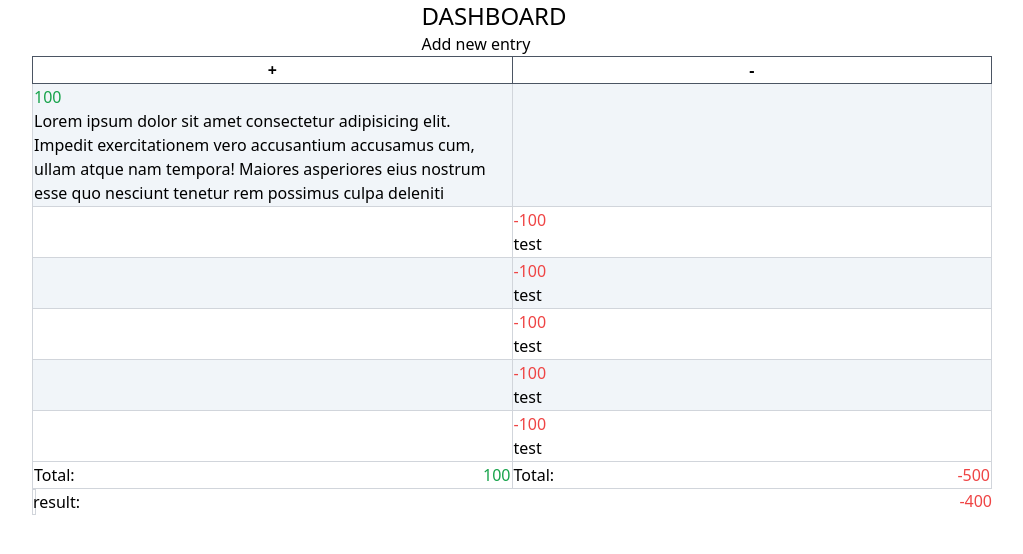
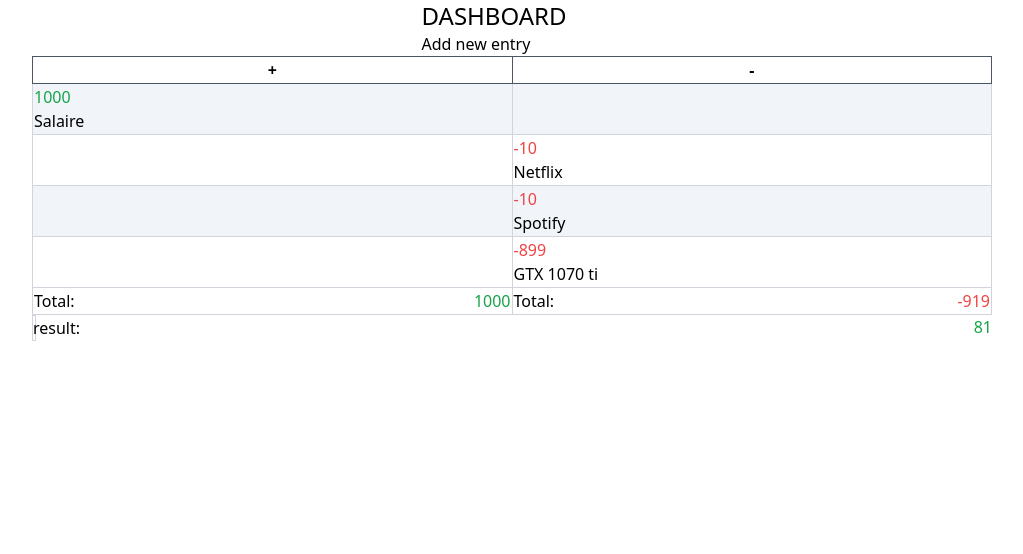
Before and after one commit to matheusnb99/mini-projet-comptable, a Next.js app: page / in a window 1280 px wide. Shown: the top 554 px of the page, without its empty margins (146-1169 px from the left). Built offline with nearby package versions, Linux system fonts and the light colour scheme.

Commit message:
modified initial State

```diff
--- a/src/Database/State.js
+++ b/src/Database/State.js
@@ -1,28 +1,19 @@
 const State = [
   {
-    label:
-      "Lorem ipsum dolor sit amet consectetur adipisicing elit. Impedit exercitationem vero accusantium accusamus cum, ullam atque nam tempora! Maiores asperiores eius nostrum esse quo nesciunt tenetur rem possimus culpa deleniti",
-    value: 100,
+    label: "Salaire",
+    value: 1000,
   },
   {
-    label: "test",
-    value: -100,
+    label: "Netflix",
+    value: -10,
   },
   {
-    label: "test",
-    value: -100,
+    label: "Spotify",
+    value: -10,
   },
   {
-    label: "test",
-    value: -100,
-  },
-  {
-    label: "test",
-    value: -100,
-  },
-  {
-    label: "test",
-    value: -100,
+    label: "GTX 1070 ti",
+    value: -899,
   },
 ]
 export default State
```
